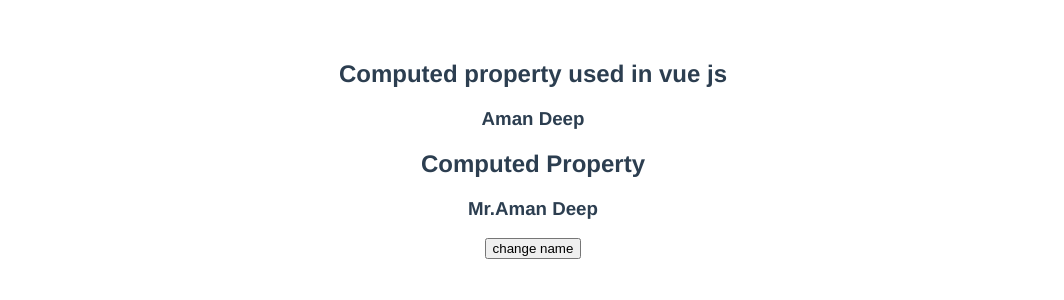
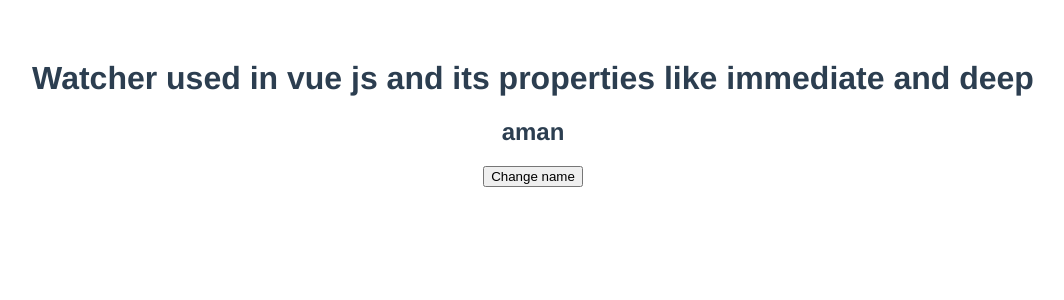
Before and after one commit to aman88000/vuelearn, a Vue app: page / in a window 1280 px wide. Shown: the top 300 px of the page, without its empty margins (107-1171 px from the left). Built offline with nearby package versions, Linux system fonts and the light colour scheme.

Commit message:
watch in vue js

```diff
--- a/src/App.vue
+++ b/src/App.vue
@@ -4,7 +4,8 @@
 <!-- <IfElseFor /> -->
 <!-- <Parent /> -->
 <!-- <FormVue /> -->
-<Computed />
+<!-- <Computed /> -->
+<Watchers />
 </template>
 
 <script>
@@ -13,7 +14,8 @@
 // import IfElseFor from './components/IfElseFor.vue'
 // import Parent from "./components/props/Parent.vue"
 // import FormVue from "./components/Form/Form.vue"
-import Computed from "./components/Computed.vue"
+// import Computed from "./components/Computed.vue"
+import Watchers from "./components/Watchers.vue"
 
 export default {
   name: 'App',
@@ -23,7 +25,8 @@
     // IfElseFor,
     // Parent,
     // FormVue,
-    Computed,
+    // Computed,
+    Watchers,
   }
 }
 </script>
--- /dev/null
+++ b/src/components/Watchers.vue
@@ -0,0 +1,32 @@
+<template>
+    <div>
+        <h1>Watcher used in vue js and its properties like immediate and deep</h1>
+        <h2>{{name}}</h2>
+        <button @click="changeName">Change name</button>
+    </div>
+</template>
+
+<script>
+    export default {
+        name: 'WatchersVue',
+        data(){
+            return {
+                name: 'aman'
+            }
+        },
+        methods: {
+            changeName(){
+                this.name = 'Deep'
+            }
+        },
+        watch: {
+            name(currValue, preValue){
+                console.log('called', currValue, preValue)
+            }
+        }
+    }
+</script>
+
+<style lang="scss" scoped>
+
+</style>
```
